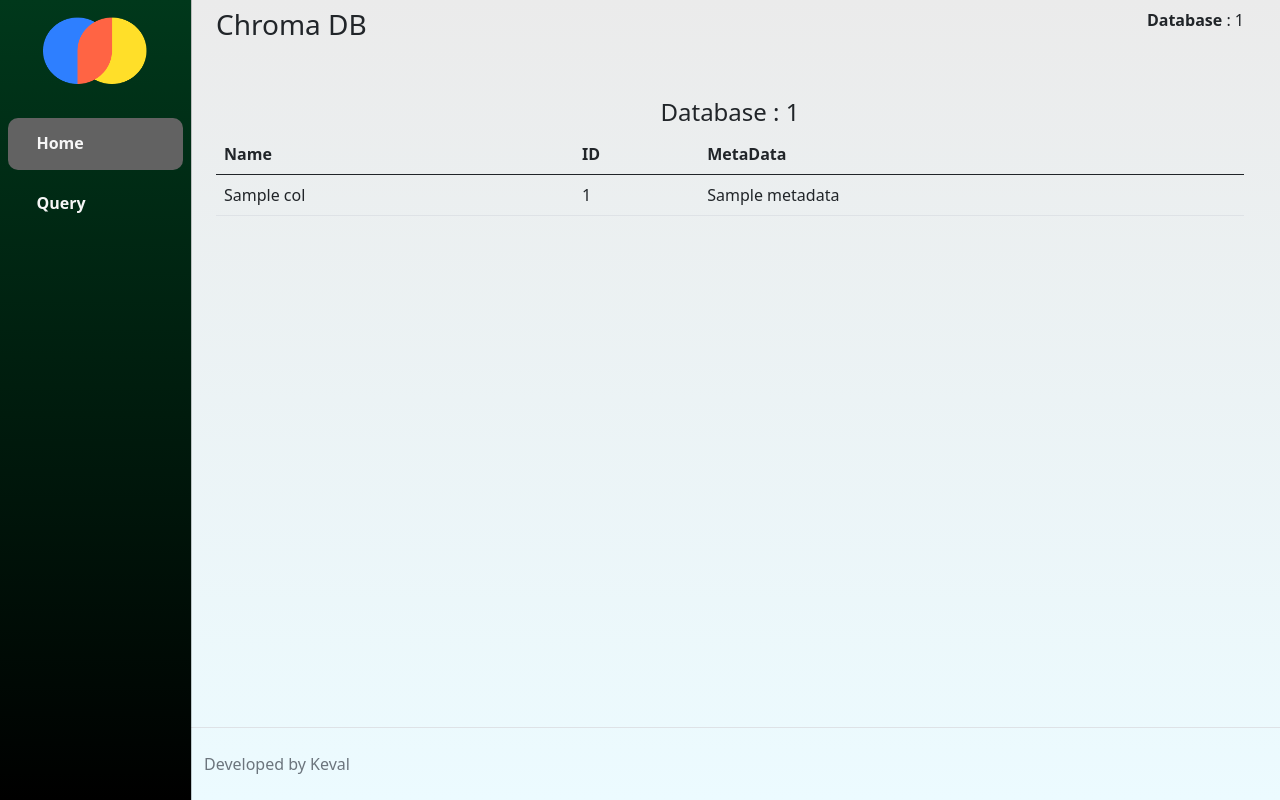
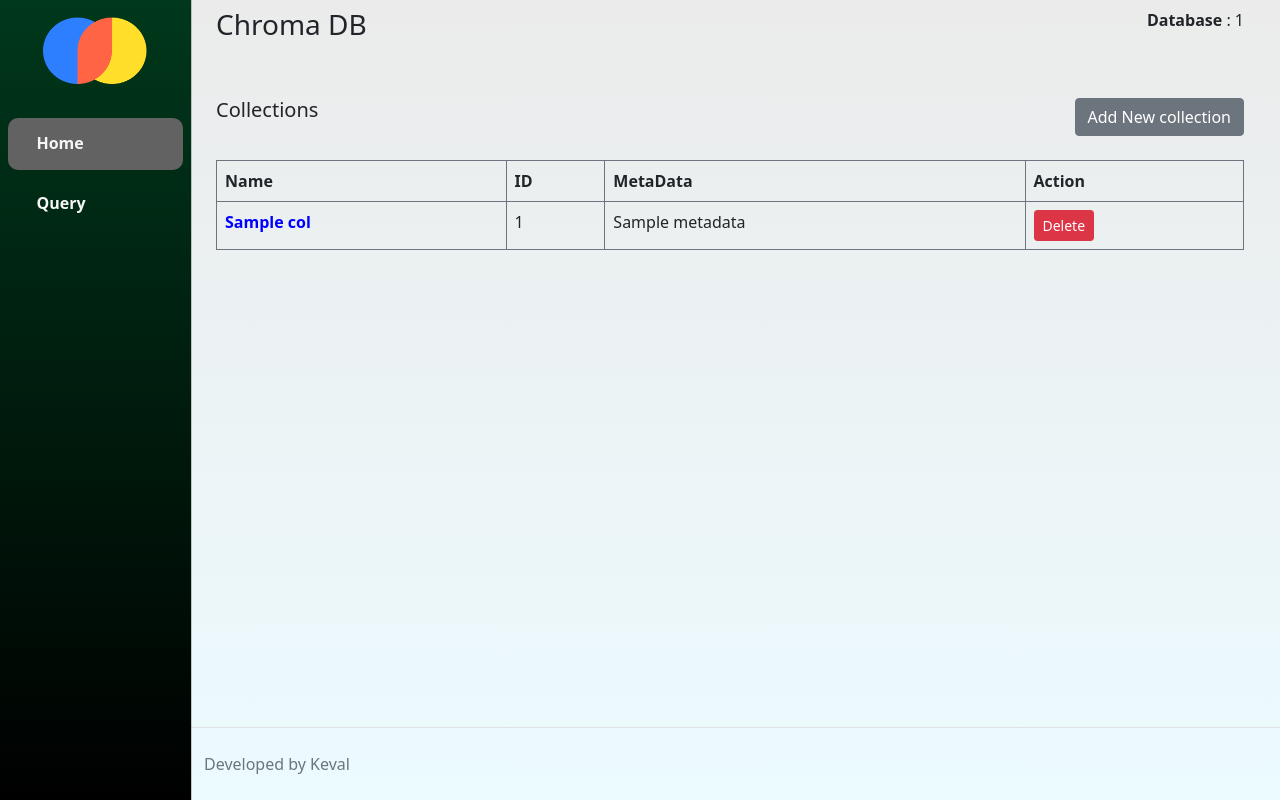
Before and after one commit to keval9098/chromadb-ui, a Flask app: template templates/index.html in a window 1280 px wide. Run offline with Flask 3, Linux system fonts and the light colour scheme; the template is opened without the code that fills it: most values are stand-ins (such as "Sample title", 1, 10 or a date in 2020); some libraries are stand-ins or nearby versions.

Commit message:
Add and delete option

```diff
--- a/app.py
+++ b/app.py
@@ -21,16 +21,39 @@ def query(sql):
 @app.route("/")
 def index():
     databases = query("SELECT name FROM databases")
-    # print(databases)
     collections = client.list_collections()
     return render_template("index.html", databases=databases, collections=collections)
+
+@app.route("/delete/<name>", methods=['GET'])
+def delete_collection(name):
+    client.delete_collection(name)
+    return redirect("/")
+
+@app.route("/delete_document/<name>/<id>", methods=["GET"])
+def delete_document(name, id):
+    col = client.get_collection(name=name)
+    col.delete(ids=[id])
+    return redirect(url_for("collection", name=name, id=col.id))
+
+
+@app.route("/add", methods=['POST'])
+def add_collection():
+    name = request.form.get("name")
+    try:
+        col = client.create_collection(name)
+        message = {"msg":"Collection created!", "status":"success"}
+    except Exception as e:
+        message={"msg":e, "status":"error"}
+    databases = query("SELECT name FROM databases")
+    collections = client.list_collections()
+    return render_template("index.html", databases=databases, collections=collections, message=message)
 
 @app.route("/collection/<name>/<id>", methods=['GET'])
 def collection(name,id):
     col = client.get_collection(name=name)
     total = col.count()
     data = query("SELECT embeddings.embedding_id, embedding_metadata.string_value, segments.collection FROM embeddings INNER JOIN embedding_metadata ON embedding_metadata.id=embeddings.id INNER JOIN segments ON segments.id=embeddings.segment_id WHERE embedding_metadata.key='chroma:document' AND segments.collection='{}' ORDER BY embeddings.created_at DESC LIMIT 50".format(id))
-    return render_template("collection.html", data=data, total=total, collection=name)
+    return render_template("collection.html", data=data, total=total, col=col)
 
 @app.route("/collection/<name>/<id>", methods=['POST'])
 def save(name,id):
--- a/static/css/main.css
+++ b/static/css/main.css
@@ -208,3 +208,7 @@ input[name="darkmode"]:checked+label svg.moon {
 .form-label{
     font-weight: bold;
 }
+.link{
+    color: blue;
+    font-weight: bold;
+}
--- a/templates/index.html
+++ b/templates/index.html
@@ -12,27 +12,65 @@
 {% block main %}
 <div class="d-flex justify-content-between px-4 mt-2">
     <h3>Chroma DB</h3>
+    {% if message %}
+    <div class="alert {% if message.status == 'success'%}alert-success {%else%}alert-danger{%endif%} alert-dismissible fade show" role="alert">
+        {{message.msg}}
+        <button type="button" class="btn-close" data-bs-dismiss="alert" aria-label="Close"></button>
+    </div>
+    {% endif %}
     <span><b>Database</b> : {{databases.0.0}}</span>
 </div>
 <div class="container mt-5">
-    <div class="row text-center">
+    <div class="d-flex justify-content-between mb-4">
+        <h5>Collections</h5>
+        <button class="btn btn-secondary" data-bs-toggle="modal" data-bs-target="#exampleModal">Add New
+            collection</button>
+    </div>
+    <!-- <div class="row text-center">
         <h4>Database : {{databases.0.0}}</h4>
-    </div>
-    <table class="table">
+    </div> -->
+
+    <table class="table table-bordered border-secondary">
         <thead>
             <th>Name</th>
             <th>ID</th>
             <th>MetaData</th>
+            <th>Action</th>
         </thead>
         <tbody>
             {% for col in collections %}
             <tr>
-                <td><a href="/collection/{{col.name}}/{{col.id}}">{{col.name}}</a></td>
+                <td><a href="/collection/{{col.name}}/{{col.id}}" class="link">{{col.name}}</a></td>
                 <td>{{col.id}}</td>
                 <td>{{col.metadata}}</td>
+                <td><a href="/delete/{{col.name}}"><button class="btn btn-sm btn-danger">Delete</button></a></td>
             </tr>
             {%endfor%}
         </tbody>
     </table>
 </div>
+<!-- Modal -->
+<div class="modal fade" id="exampleModal" tabindex="-1" aria-labelledby="exampleModalLabel" aria-hidden="true">
+    <div class="modal-dialog modal-dialog-centered">
+        <div class="modal-content">
+            <div class="modal-header">
+                <h1 class="modal-title fs-5" id="exampleModalLabel">Add new collection</h1>
+                <button type="button" class="btn-close" data-bs-dismiss="modal" aria-label="Close"></button>
+            </div>
+            <div class="modal-body">
+                <form action="/add" method="post" id="add_collection">
+                    <div class="mb-3">
+                        <label for="name" class="form-label">Name</label>
+                        <input type="text" class="form-control" id="name" name="name" placeholder="Collection name"
+                            required>
+                    </div>
+
+                </form>
+            </div>
+            <div class="modal-footer">
+                <button type="submit" form="add_collection" class="btn btn-primary">Add</button>
+            </div>
+        </div>
+    </div>
+</div>
 {% endblock %}
```
Also changed, not shown: templates/collection.html (+5 -3 lines).
